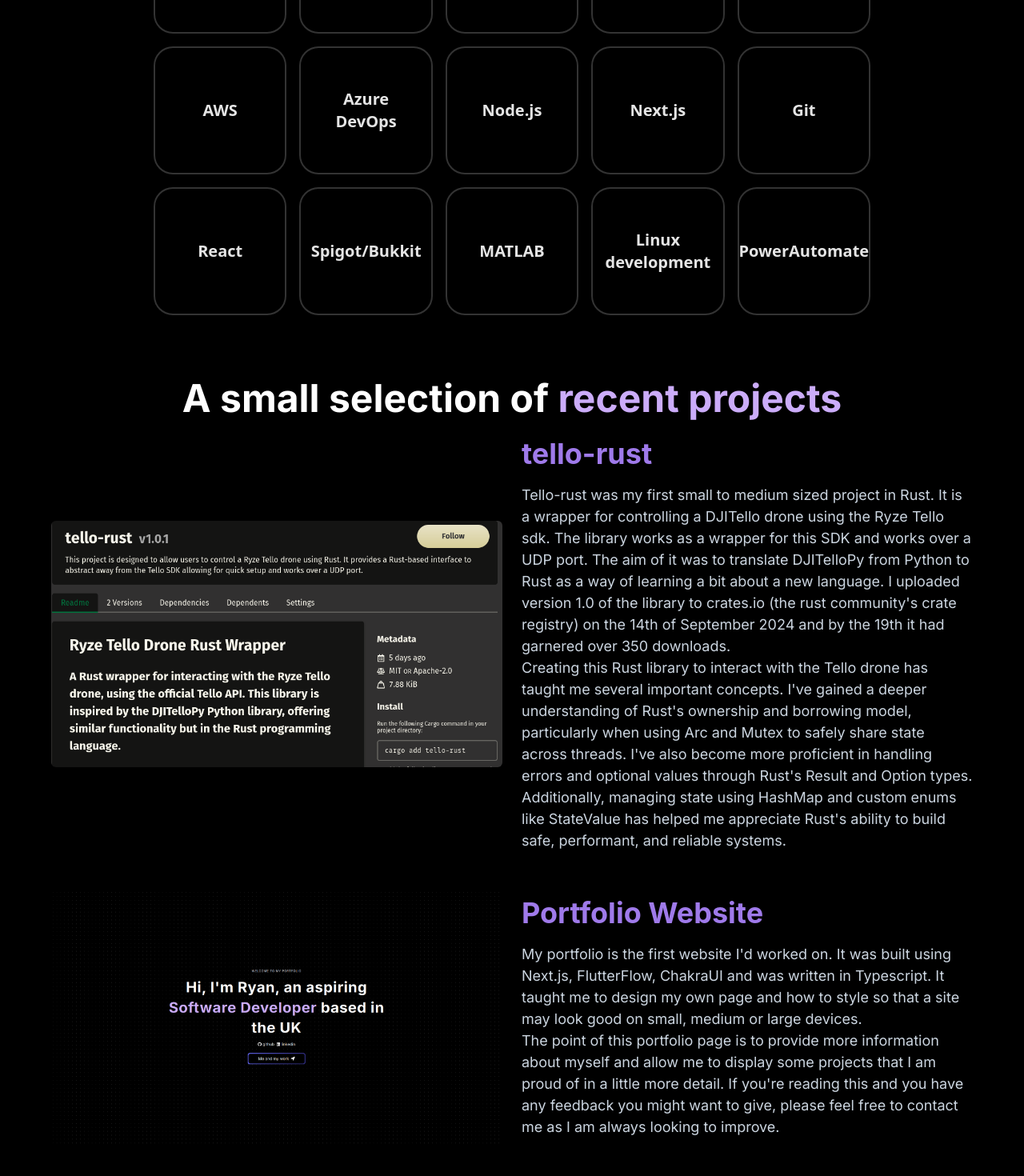
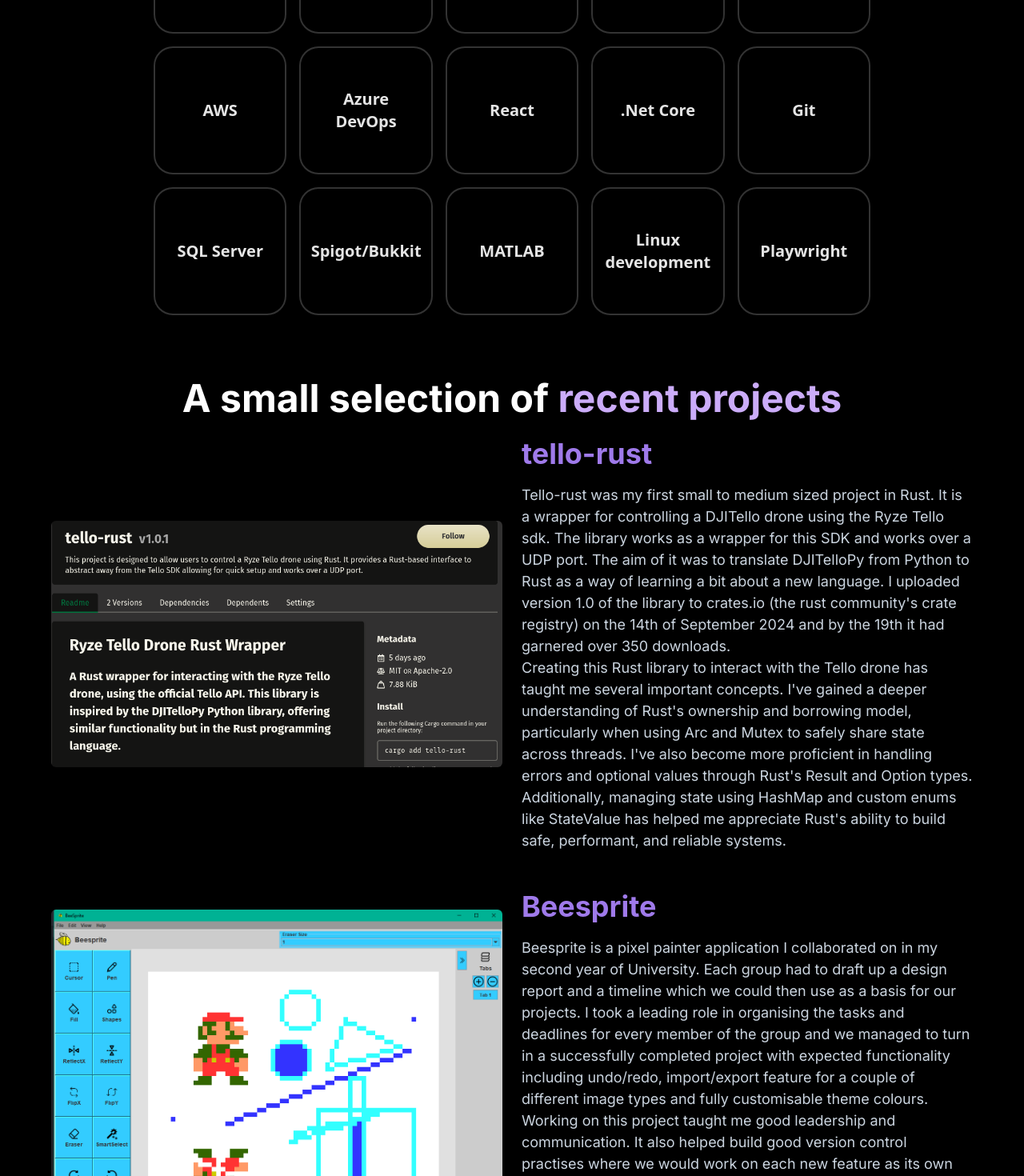
Before and after one commit to RThom6/rthom6.github.io, a Next.js app: page / in a window 1280 px wide. Shown: the part 2160-3630 px from the top of the page at 80% size. Built offline with nearby package versions, Linux system fonts and the light colour scheme.

Commit message:
some minor content changes

```diff
--- a/components/experience.tsx
+++ b/components/experience.tsx
@@ -1,6 +1,7 @@
 import React from "react";
 import { education, workExperience } from "@/data";
 import { BriefcaseIcon } from "@heroicons/react/24/outline";
+import { AcademicCapIcon } from "@heroicons/react/24/outline";
 
 const Experience = () => {
   return (
@@ -23,9 +24,9 @@
                   <p className="mt-1 text-gray-300">
                     {item.description}
                     <br />
-                    <div className="mt-2">
+                    <span className="mt-2">
                       <strong></strong>
-                    </div>
+                    </span>
                   </p>
                 </div>
               </div>
@@ -35,7 +36,7 @@
             <>
               <div key={i} className="flex items-start gap-4">
                 <span className="hidden sm:block shrink-0 rounded-lg bg-gray-800 p-4">
-                  <BriefcaseIcon className="h-5 w-5 text-white" />
+                  <AcademicCapIcon className="h-5 w-5 text-white" />
                 </span>
                 <div>
                   <h2 className="text-lg font-bold">{item.school}</h2>
--- a/data/index.ts
+++ b/data/index.ts
@@ -6,14 +6,6 @@
         description2:
             "Creating this Rust library to interact with the Tello drone has taught me several important concepts. I've gained a deeper understanding of Rust's ownership and borrowing model, particularly when using Arc and Mutex to safely share state across threads. I've also become more proficient in handling errors and optional values through Rust's Result and Option types. Additionally, managing state using HashMap and custom enums like StateValue has helped me appreciate Rust's ability to build safe, performant, and reliable systems.",
         imageUrl: "/resources/tell-rust.png",
-    },
-    {
-        title: "Portfolio Website",
-        description:
-            "My portfolio is the first website I'd worked on. It was built using Next.js, FlutterFlow, ChakraUI and was written in Typescript. It taught me to design my own page and how to style so that a site may look good on small, medium or large devices.",
-        description2:
-            "The point of this portfolio page is to provide more information about myself and allow me to display some projects that I am proud of in a little more detail. If you're reading this and you have any feedback you might want to give, please feel free to contact me as I am always looking to improve.",
-        imageUrl: "/resources/portfolio.png",
     },
     {
         title: "Beesprite",
@@ -30,10 +22,10 @@
         title: "Java",
     },
     {
-        title: "C",
+        title: "C#",
     },
     {
-        title: "Embedded C",
+        title: "C",
     },
     {
         title: "Typescript",
@@ -48,16 +40,16 @@
         title: "Azure DevOps",
     },
     {
-        title: "Node.js",
+        title: "React",
     },
     {
-        title: "Next.js",
+        title: ".Net Core",
     },
     {
         title: "Git",
     },
     {
-        title: "React",
+        title: "SQL Server",
     },
     {
         title: "Spigot/Bukkit",
@@ -69,7 +61,7 @@
         title: "Linux development",
     },
     {
-        title: "PowerAutomate",
+        title: "Playwright",
     },
 ];
 
```
